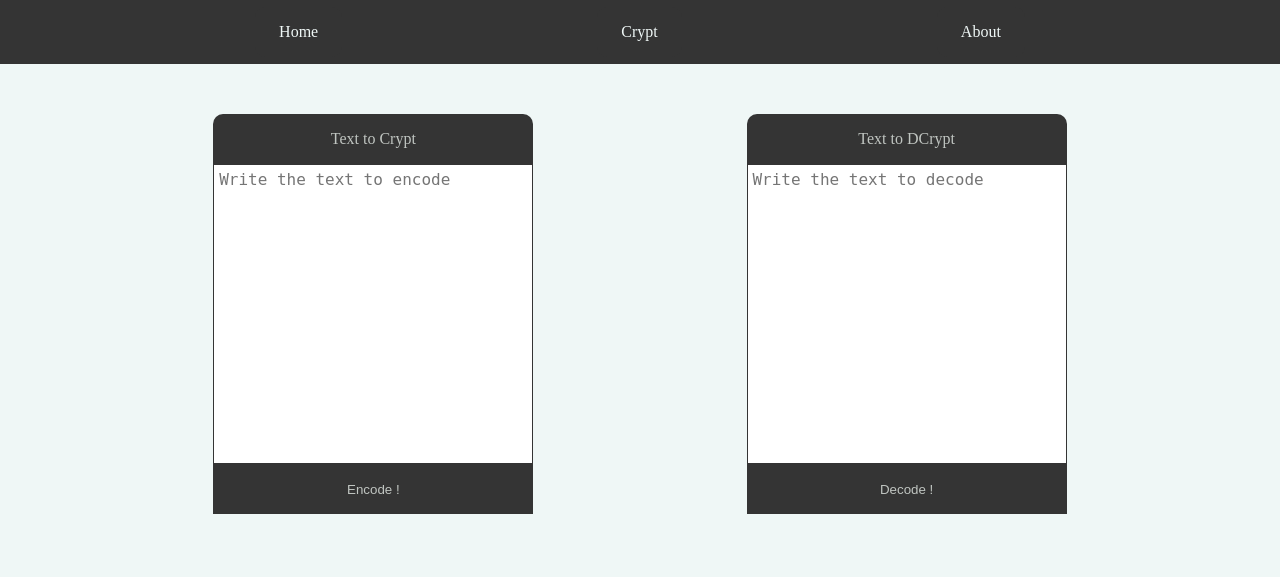
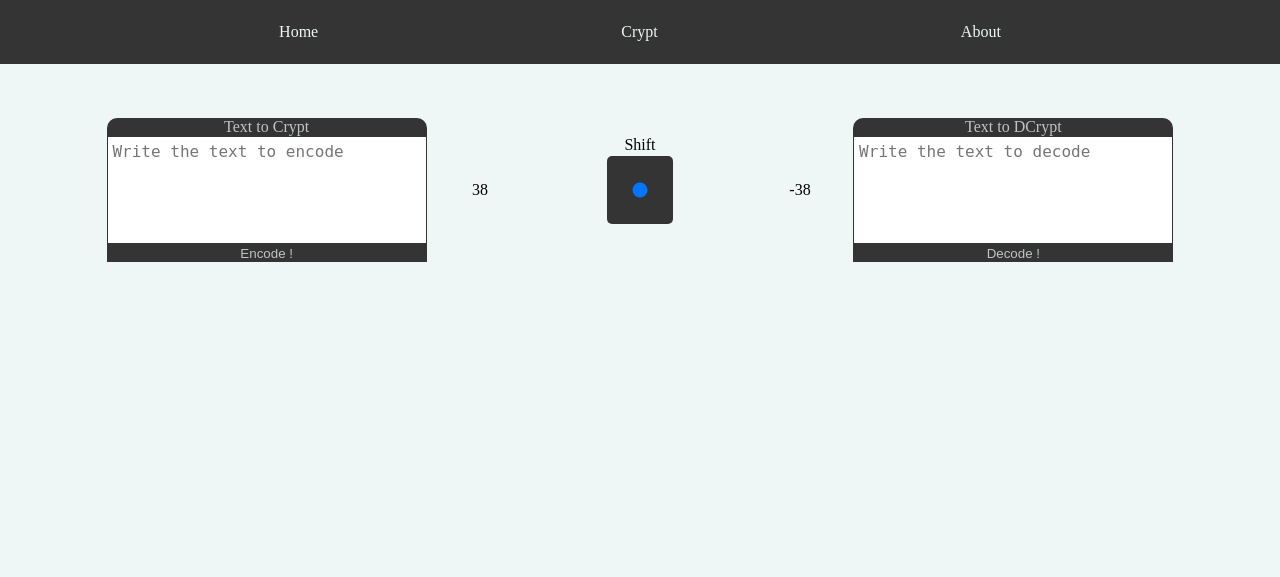
Before and after one commit to AsaseYa/DCrypt, a PHP site: page /crypt in a window 1280 px wide. Shown: the top 577 px of the page. Run offline with PHP 8.4, Linux system fonts and the light colour scheme.

Commit message:
add js loader + view in crypt + logic for shiftcrypt

```diff
--- a/public/css/crypt.css
+++ b/public/css/crypt.css
@@ -2,30 +2,43 @@
     height: 100%;
     display: grid;
     grid-template-columns: repeat(12, 1fr);
-    grid-template-rows: 4rem 1fr repeat(8, 1fr) 2rem 2rem; /*à modifier */
+    grid-template-rows: 4rem repeat(12, 1fr); /*à modifier */
     grid-template-areas:
             "navbar navbar navbar navbar navbar navbar navbar navbar navbar navbar navbar navbar"
-            ". . option option option option option option option option . ."
-            ". . textInput textInput textInput . . textTranslated textTranslated textTranslated . ."
-            ". . textInput textInput textInput . . textTranslated textTranslated textTranslated . ."
-            ". . textInput textInput textInput . . textTranslated textTranslated textTranslated . ."
-            ". . textInput textInput textInput translate translate textTranslated textTranslated textTranslated . ."
-            ". . textInput textInput textInput translate translate textTranslated textTranslated textTranslated . ."
-            ". . textInput textInput textInput . . textTranslated textTranslated textTranslated . ."
-            ". . textInput textInput textInput . . textTranslated textTranslated textTranslated . ."
-            ". . textInput textInput textInput . . textTranslated textTranslated textTranslated . ."
             ". . . . . . . . . . . ."
+            ". . description description description description description description description description . ."
+            ". . description description description description description description description description . ."
+            ". textInput textInput textInput textInput . . textTranslated textTranslated textTranslated textTranslated ."
+            ". textInput textInput textInput textInput translate translate textTranslated textTranslated textTranslated textTranslated ."
+            ". textInput textInput textInput textInput translate translate textTranslated textTranslated textTranslated textTranslated ."
+            ". textInput textInput textInput textInput translate translate textTranslated textTranslated textTranslated textTranslated ."
+            ". textInput textInput textInput textInput translate translate textTranslated textTranslated textTranslated textTranslated ."
+            ". textInput textInput textInput textInput translate translate textTranslated textTranslated textTranslated textTranslated ."
+            ". textInput textInput textInput textInput . . textTranslated textTranslated textTranslated textTranslated ."
+            ". textInput textInput textInput textInput . . textTranslated textTranslated textTranslated textTranslated ."
             ". . . . . . . . . . . .";
     justify-items: center;
 }
 
-/*.radio-input {
-    grid-area: option;
+.gap-number-container {
+    grid-area: translate;
+    height: 100%;
     display: flex;
-    flex-direction: row;
-    flex-wrap: nowrap;
-    margin: 1rem 0 1rem 0;
-}*/
+    flex-direction: column;
+    align-items: center;
+    font-size: 1rem;
+
+}
+
+.gap-number-slider {
+    appearance: none;
+    height: 100%;
+    width: 50%;
+    padding: 0;
+    border-radius: 5px;
+    outline: none;
+    background: var(--black);
+}
 
 
 .text-input {
@@ -33,28 +46,36 @@
     height: 100%;
     grid-area: textInput;
     display: grid;
-    grid-template-columns: repeat(3, 1fr);
+    grid-template-columns: repeat(4, 1fr);
     grid-template-rows: repeat(8, 1fr); /*à modifier */
     grid-template-areas:
-            "label label label"
-            "textArea textArea textArea "
-            "textArea textArea textArea "
-            "textArea textArea textArea "
-            "textArea textArea textArea "
-            "textArea textArea textArea "
-            "textArea textArea textArea "
-            "button button button";
+            "label label label ."
+            "textArea textArea textArea . "
+            "textArea textArea textArea . "
+            "textArea textArea textArea textInputGapValue "
+            "textArea textArea textArea textInputGapValue "
+            "textArea textArea textArea . "
+            "textArea textArea textArea . "
+            "button button button .";
     justify-items: center;
 }
 
-.text-input > label {
+.text-input > .text-input-gap-label {
+    grid-area: textInputGapValue;
+    display: flex;
+    flex-direction: column;
+    align-self: center;
+}
+
+.text-input > .text-input-label-area {
     grid-area: label;
     border-top-left-radius: 10px;
     border-top-right-radius: 10px;
-    text-align: center;
-    align-self: center;
+    display: flex;
+    justify-content: center;
+    align-items: center;
     width: 100%;
-    padding: 1rem 0 1rem 0;
+    height: 100%;
     background-color: var(--black);
     color: var(--bg-tertiary-color);
 }
@@ -86,28 +107,36 @@
     width: 100%;
     height: 100%;
     display: grid;
-    grid-template-columns: repeat(3, 1fr);
+    grid-template-columns: repeat(4, 1fr);
     grid-template-rows: repeat(8, 1fr); /*à modifier */
     grid-template-areas:
-            "label label label"
-            "textArea textArea textArea "
-            "textArea textArea textArea "
-            "textArea textArea textArea "
-            "textArea textArea textArea "
-            "textArea textArea textArea "
-            "textArea textArea textArea "
-            "button button button";
+            ". label label label"
+            ". textArea textArea textArea"
+            ". textArea textArea textArea"
+            "textInputGapValue textArea textArea textArea"
+            "textInputGapValue textArea textArea textArea"
+            ". textArea textArea textArea"
+            ". textArea textArea textArea"
+            ". button button button";
     justify-items: center;
 }
 
-.text-translated > label {
+.text-translated > .text-translated-gap-label {
+    grid-area: textInputGapValue;
+    display: flex;
+    flex-direction: column;
+    align-self: center;
+}
+
+.text-translated > .text-translated-label-area {
     grid-area: label;
     border-top-left-radius: 10px;
     border-top-right-radius: 10px;
-    text-align: center;
-    align-self: center;
+    display: flex;
+    justify-content: center;
+    align-items: center;
     width: 100%;
-    padding: 1rem 0 1rem 0;
+    height: 100%;
     background-color: var(--black);
     color: var(--bg-tertiary-color);
 }
--- /dev/null
+++ b/public/js/crypt.js
@@ -0,0 +1,29 @@
+const textInputGapLabel = document.querySelector('.text-input-gap-label');
+const textTranslatedGapLabel = document.querySelector('.text-translated-gap-label');
+
+const textInputGapValue = document.querySelector('.text-input-gap-value');
+const textTranslatedGapValue = document.querySelector('.text-translated-gap-value');
+
+const gapNumberSlider = document.querySelector('.gap-number-slider');
+
+function modifyGap() {
+    textInputGapLabel.innerHTML = gapNumberSlider.value;
+    textTranslatedGapLabel.innerHTML = -gapNumberSlider.value;
+    textInputGapValue.value = gapNumberSlider.value;
+    textTranslatedGapValue.value = -gapNumberSlider.value;
+
+    console.log(textInputGapValue.value);
+}
+
+textInputGapLabel.innerHTML = gapNumberSlider.value;
+textTranslatedGapLabel.innerHTML = -gapNumberSlider.value;
+gapNumberSlider.addEventListener('input', modifyGap)
+
+
+/*
+const writeValues = () => {
+    textInputGapValue.value = gapNumberSlider.value;
+    textTranslatedGapValue.value = -gapNumberSlider.value;
+}
+
+setInterval(writeValues, 1000);*/
--- a/src/Controllers/CryptController.php
+++ b/src/Controllers/CryptController.php
@@ -1,11 +1,12 @@
 <?php
+
+namespace Src\Controllers;
 
 use Src\Models\Decrypt;
 use Src\Models\ShiftEncryption;
 
 class CryptController extends FrontController
 {
-
     protected Decrypt $decryptModel;
 
     public function __construct()
@@ -15,19 +16,39 @@ class CryptController extends FrontController
         $this->decryptModel = new ShiftEncryption();
     }
 
-    public function cryptView(string $clearMessage): string
+    public function cryptClearView(string $clearMessage, int $gap): string
     {
         //import css
         $cssFiles = ["settings", "navbar", "crypt"];
+        $jsFiles = ["crypt"];
 
         //code le message
-        $cryptMessage = $this->decryptModel->encryptInput($clearMessage);
+        $cryptMessage = $this->decryptModel->encryptInput($clearMessage, $gap);
 
         //view
         return $this->twig->render('crypt.html.twig', [
             "cssFiles" => $cssFiles,
+            "jsFiles" => $jsFiles,
             "clearMessage" => $clearMessage,
-            "cryptMessage" => $cryptMessage
+            "cryptMessage" => $cryptMessage,
+        ]);
+    }
+
+    public function cryptDecryptView(string $cryptMessage, int $gap): string
+    {
+        //import css
+        $cssFiles = ["settings", "navbar", "crypt"];
+        $jsFiles = ["crypt"];
+
+        //code le message
+        $decryptMessage = $this->decryptModel->decryptInput($cryptMessage, $gap);
+
+        //view
+        return $this->twig->render('crypt.html.twig', [
+            "cssFiles" => $cssFiles,
+            "jsFiles" => $jsFiles,
+            "clearMessage" => $cryptMessage,
+            "cryptMessage" => $decryptMessage
         ]);
     }
 }
--- a/src/Controllers/FrontController.php
+++ b/src/Controllers/FrontController.php
@@ -1,5 +1,6 @@
 <?php
 
+namespace Src\Controllers;
 //TODO problem avec namespace
 
 use Twig\Environment;
@@ -13,24 +14,25 @@ class FrontController
 
     public function __construct()
     {
-        $loader = new Twig\Loader\FilesystemLoader(__DIR__ . '/../../templates');
-        $this->twig = new Twig\Environment($loader, ['debug' => true]);
-        $this->twig->addExtension(new Twig\Extension\DebugExtension());
+        $loader = new \Twig\Loader\FilesystemLoader(__DIR__ . '/../../templates');
+        $this->twig = new \Twig\Environment($loader, ['debug' => true]);
+        $this->twig->addExtension(new \Twig\Extension\DebugExtension());
     }
 
-    /**
-     * @throws SyntaxError
-     * @throws RuntimeError
-     * @throws LoaderError
-     */
     public function addView(string $page): string
     {
         $cssFiles = ["settings", "navbar", $page];
-        return $this->twig->render('/' . $page . '.html.twig', ["cssFiles" => $cssFiles]);
+        $jsFiles = ["crypt"];
+
+        try {
+            return $this->twig->render('/' . $page . '.html.twig', [
+                "cssFiles" => $cssFiles,
+                "jsFiles" => $jsFiles,
+            ]);
+        } catch (LoaderError | RuntimeError | SyntaxError $e) {
+            return $e->getMessage();
+        }
     }
-
-
-
 
 
     /*    public function cryptView(string $encodedMessage = null, string $decodedMessage = null): string
@@ -43,5 +45,4 @@ class FrontController
     }*/
 
 
-
 }
--- a/src/routing.php
+++ b/src/routing.php
@@ -1,12 +1,11 @@
 <?php
 
+use Src\Controllers\CryptController;
+use Src\Controllers\FrontController;
 use Src\Models\ShiftEncryption;
 
-require_once __DIR__ . "/Controllers/FrontController.php";
-require_once __DIR__ . "/Controllers/CryptController.php";
 
 $urlPath = parse_url($_SERVER['REQUEST_URI'], PHP_URL_PATH);
-
 $twigPages = new FrontController();
 
 
@@ -15,7 +14,12 @@ if ('/' === $urlPath) {
 } elseif ('/crypt' === $urlPath && isset($_POST['clearMessage'])) {
 
     $cryptPage = new CryptController();
-    echo $cryptPage->cryptView($_POST['clearMessage']);
+    echo $cryptPage->cryptClearView($_POST['clearMessage'], intval($_POST['textInputGap']));
+
+} elseif ('/crypt' === $urlPath && isset($_POST['cryptMessage'])) {
+
+    $cryptPage = new CryptController();
+    echo $cryptPage->cryptDecryptView($_POST['cryptMessage'], intval($_POST['textTranslatedGap']));
 
 } elseif ('/crypt' === $urlPath) {
     echo $twigPages->addView('crypt');
--- /dev/null
+++ b/templates/components/_js.html.twig
@@ -0,0 +1,3 @@
+{% for jsFile in jsFiles %}
+    <script src="/js/{{ jsFile }}.js"></script>
+{% endfor %}
--- a/templates/crypt.html.twig
+++ b/templates/crypt.html.twig
@@ -13,21 +13,28 @@
 {% endblock %}
 
 {% block content %}
-{#<form class="radio-input">
-    <label for="Mode">
-        Mode
-        <input id="Mode" type="radio" name="shiftEncryption" value="shiftEncryption" checked>
-        <input id="Mode" type="radio" name="vigenereCipher" value="vigenereCipher">
+
+    <label class="gap-number-container" for="gap-number">
+        Shift
+        <input id="gap-number" class="gap-number-slider" orient="vertical" type="range" min="-25" max="+25">
     </label>
-</form>#}
     <form class="text-input" action="" method="POST">
-        <label for="textInput">Text to Crypt</label>
-        <textarea id="textInput" name="clearMessage" placeholder="Write the text to encode">{{ clearMessage }}</textarea>
+        <label class="text-input-label-area" for="textInput">Text to Crypt</label>
+        <textarea id="textInput" name="clearMessage" spellcheck="false" placeholder="Write the text to encode">{{ clearMessage }}</textarea>
+        <label class="text-input-gap-label" for="textInputGap"></label>
+        <input class="text-input-gap-value" id="textInputGap" type="hidden" name="textInputGap">
         <button type="submit">Encode !</button>
     </form>
+
     <form class="text-translated" action="" method="POST">
-        <label for="textTranslated">Text to DCrypt</label>
-        <textarea id="textTranslated" name="cryptMessage" placeholder="Write the text to decode">{{ cryptMessage }}</textarea>
+        <label class="text-translated-label-area" for="textTranslated">Text to DCrypt</label>
+        <textarea id="textTranslated" name="cryptMessage" spellcheck="false" placeholder="Write the text to decode">{{ cryptMessage }}</textarea>
+        <label class="text-translated-gap-label" for="textTranslatedGap"></label>
+        <input class="text-translated-gap-value" id="textTranslatedGap" type="hidden" name="textTranslatedGap">
         <button type="submit">Decode !</button>
     </form>
 {% endblock %}
+
+{% block script %}
+    {% include 'components/_js.html.twig' %}
+{% endblock %}
--- a/templates/layout/layout.html.twig
+++ b/templates/layout/layout.html.twig
@@ -3,16 +3,20 @@
 <head>
     <meta charset="UTF-8">
     <title>{% block title %}DCrypt{% endblock %}</title>
-    {% block css %}{% endblock %}
+    {% block css %}{#import css files#}{% endblock %}
 </head>
 <body>
 <div class="main-container">
     {% block navbar %}
-
+        {#import navbar#}
     {% endblock %}
     {% block content %}
-
+        {#import content of the page#}
     {% endblock %}
 </div>
 </body>
+
+{% block script %}
+   {#import js files#}
+{% endblock %}
 </html>
```
Also changed, not shown: src/Models/ShiftEncryption.php (+35 -6 lines).
